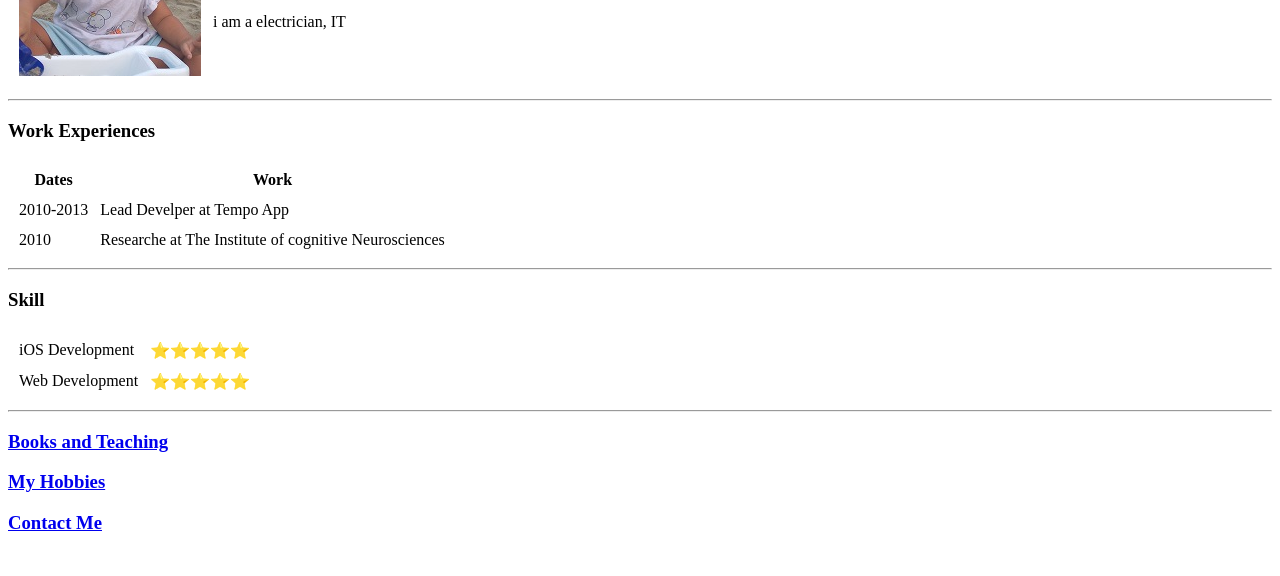
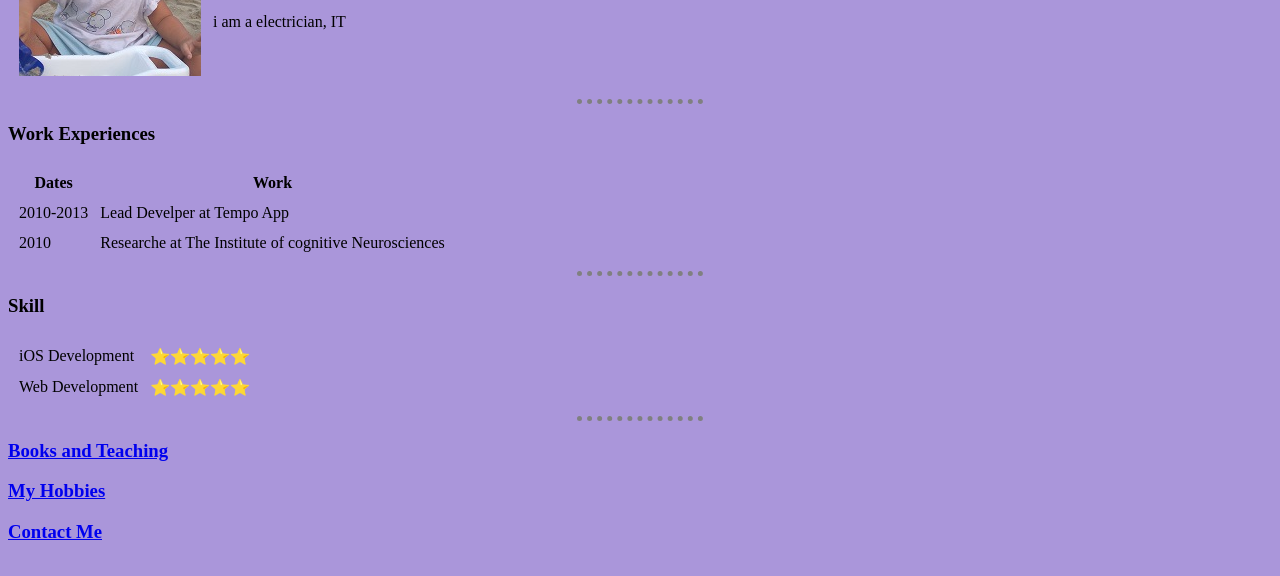
Before and after one commit to siboea/cv, a plain HTML site: page index.html in a window 1280 px wide. Shown: the part 152-728 px from the top of the page. Drawn offline with Linux system fonts and the light colour scheme.

Commit message:
Update index.html

```diff
--- a/index.html
+++ b/index.html
@@ -4,6 +4,20 @@
 <head>
   <meta charset="utf-8">
   <title>♥ Iwan'S Personal Site</title>
+  <style>
+body {
+  background-color: #aa96da;
+}
+hr {
+  border-style: none;
+  border-top-style: dotted;
+  border-color: grey;
+  border-width: 5px;
+  width: 10%
+}
+
+
+  </style>
 </head>
 
 <body>
```
